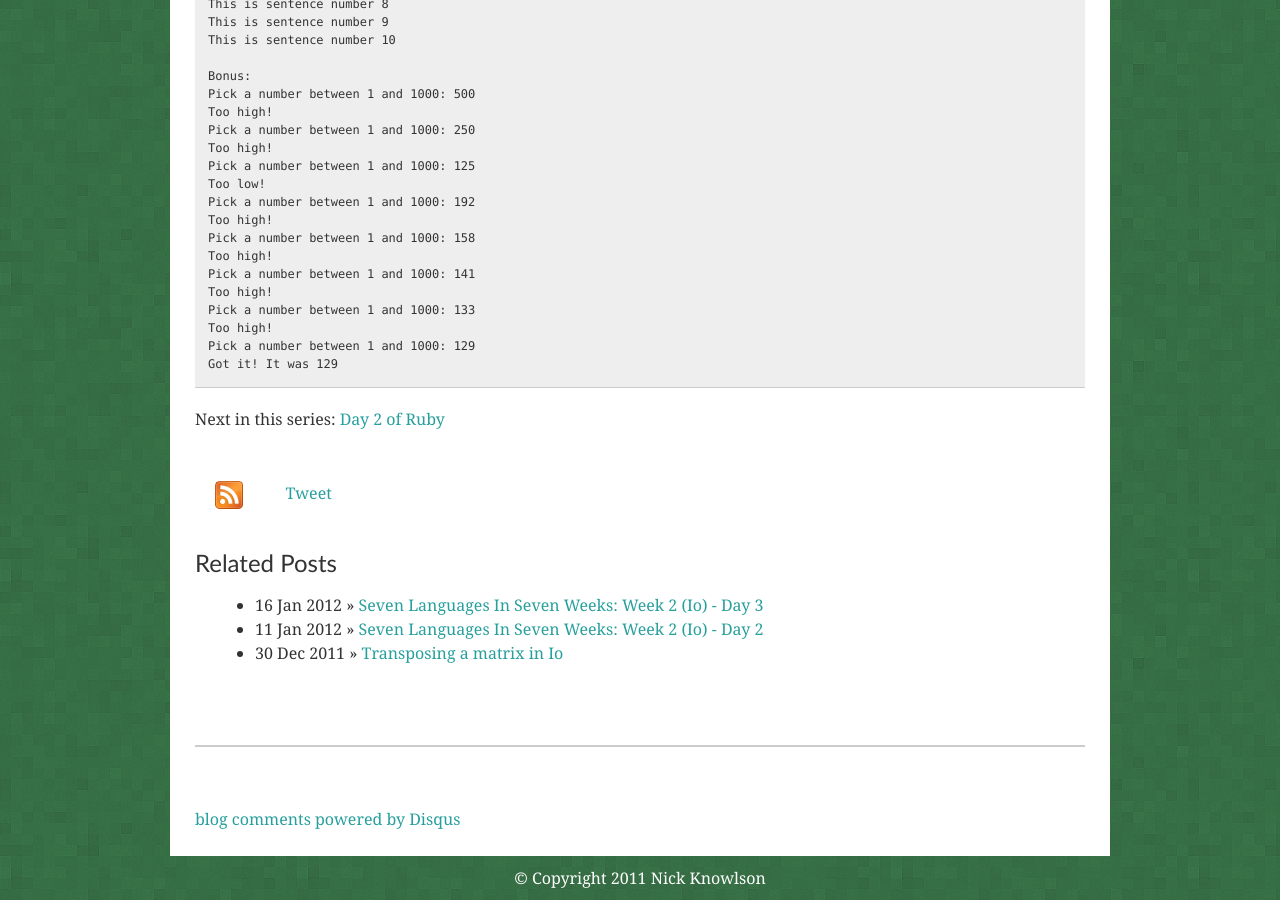
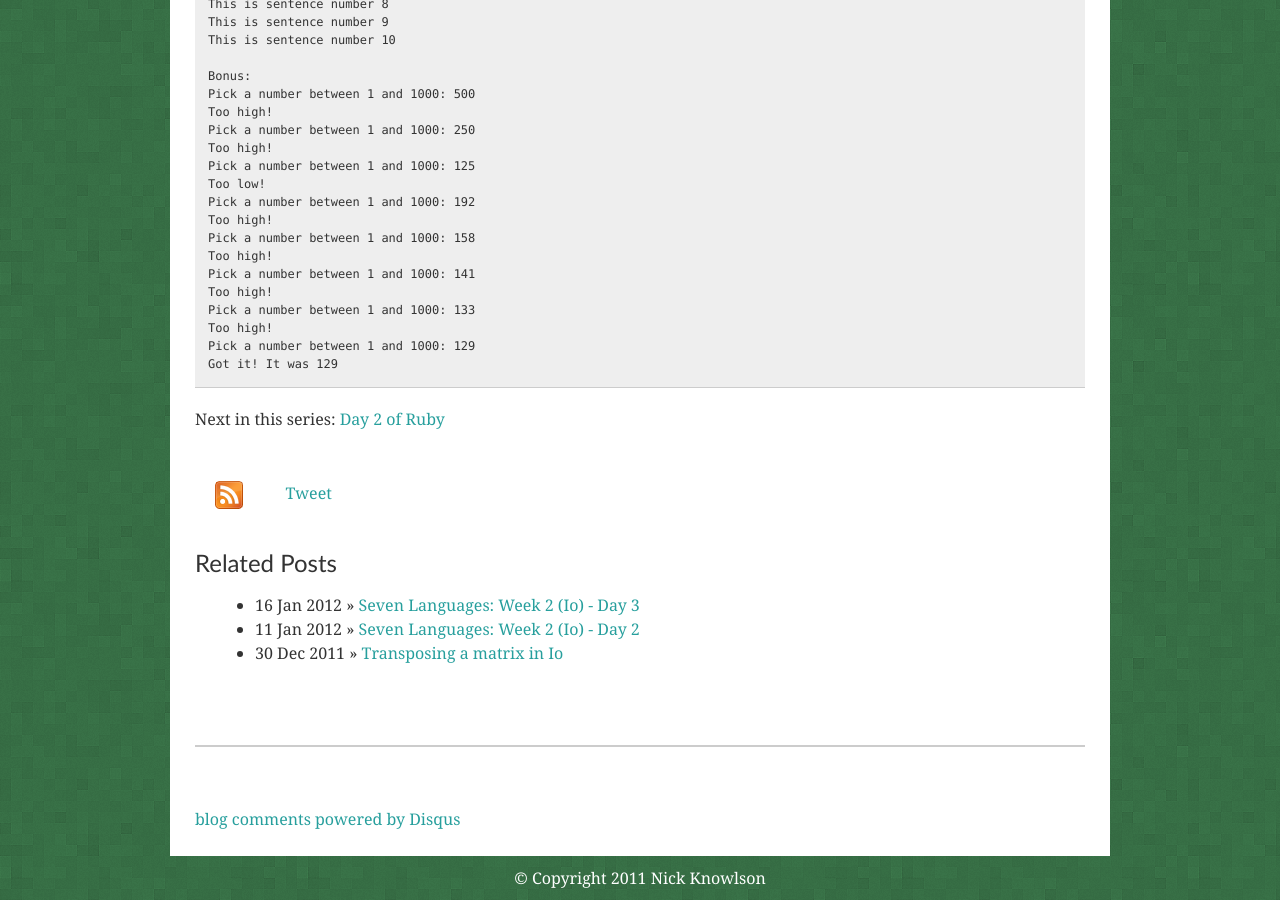
Before and after one commit to nickknw/nickknowlson.com, a Jekyll site: the page built from _posts/2011-11-27-seven-languages-week-1-day-1.markdown, in a window 1280 px wide and 900 px high, scrolled down 2092 px. Built offline with Jekyll 4.4.1, drawn with Linux system fonts in a browser that asks for light colours; nearby versions of some CDN libraries; comment, search, counter and statistics services are not loaded; some of the changed text lies outside the part shown.

Commit message:
rename my 'seven languages' series of blog posts
from 'Seven Languages In Seven Weeks: Week x (Name) - Day y'
to 'Seven Languages: Week x (Name) - Day y'

```diff
--- a/_posts/2011-11-27-seven-languages-week-1-day-1.markdown
+++ b/_posts/2011-11-27-seven-languages-week-1-day-1.markdown
@@ -1,6 +1,6 @@
 ---
 layout: post
-title: "Seven Languages In Seven Weeks: Week 1 (Ruby) - Day 1"
+title: "Seven Languages: Week 1 (Ruby) - Day 1"
 ---
 
 Out of the seven languages in this book, Ruby is the one I was most familiar
--- a/_posts/2011-12-04-seven-languages-week-1-day-2.markdown
+++ b/_posts/2011-12-04-seven-languages-week-1-day-2.markdown
@@ -1,6 +1,6 @@
 ---
 layout: post
-title: "Seven Languages In Seven Weeks: Week 1 (Ruby) - Day 2"
+title: "Seven Languages: Week 1 (Ruby) - Day 2"
 ---
 
 Day 2 of Ruby covers collections, code blocks, classes and modules. I'm familiar
--- a/_posts/2011-12-15-seven-languages-week-1-day-3.markdown
+++ b/_posts/2011-12-15-seven-languages-week-1-day-3.markdown
@@ -1,6 +1,6 @@
 ---
 layout: post
-title: "Seven Languages In Seven Weeks: Week 1 (Ruby) - Day 3"
+title: "Seven Languages: Week 1 (Ruby) - Day 3"
 ---
 
 Day 3 is about metaprogramming: writing code that writes code. Now we are really
--- a/_posts/2011-12-18-seven-languages-week-2-day-1.markdown
+++ b/_posts/2011-12-18-seven-languages-week-2-day-1.markdown
@@ -1,6 +1,6 @@
 ---
 layout: post
-title: "Seven Languages In Seven Weeks: Week 2 (Io) - Day 1"
+title: "Seven Languages: Week 2 (Io) - Day 1"
 ---
 
 Day 1 of Io is the first of many chapters that will give me that 'new at
--- a/_posts/2012-01-11-seven-languages-week-2-day-2.markdown
+++ b/_posts/2012-01-11-seven-languages-week-2-day-2.markdown
@@ -1,6 +1,6 @@
 ---
 layout: post
-title: "Seven Languages In Seven Weeks: Week 2 (Io) - Day 2"
+title: "Seven Languages: Week 2 (Io) - Day 2"
 ---
 
 Day 2 of Io was the most difficult (as well as the most fun) day yet. It took me
--- a/_posts/2012-01-16-seven-languages-week-2-day-3.markdown
+++ b/_posts/2012-01-16-seven-languages-week-2-day-3.markdown
@@ -1,6 +1,6 @@
 ---
 layout: post
-title: "Seven Languages In Seven Weeks: Week 2 (Io) - Day 3"
+title: "Seven Languages: Week 2 (Io) - Day 3"
 ---
 
 Since this is the last day of Io, I am going to reflect a bit on what I liked about it.
```
